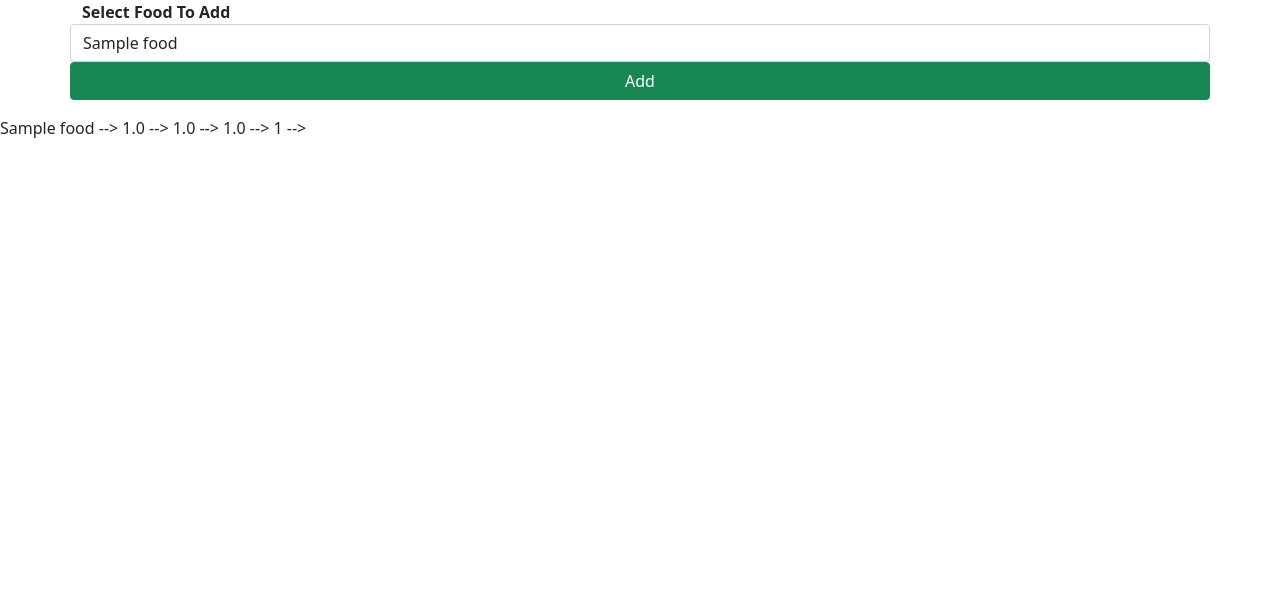
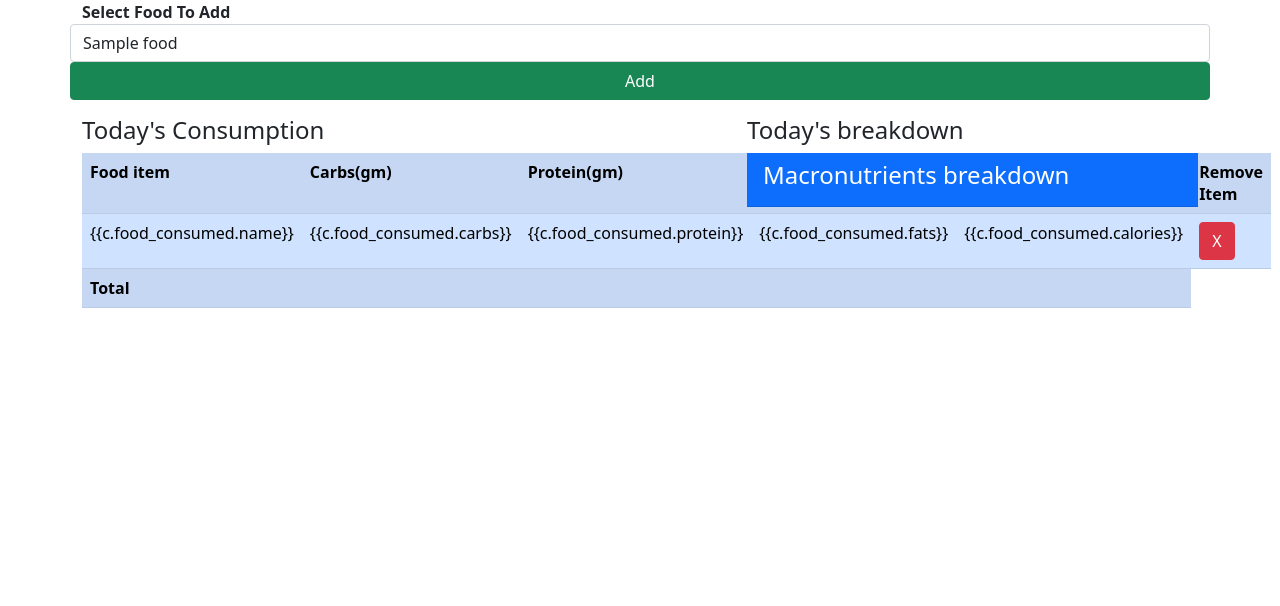
Before and after one commit to syi4/calorie-tracker, a Django app: page / in a window 1280 px wide. Shown: the top 606 px of the page. Run offline with Django 3.2, Linux system fonts and the light colour scheme; a user stored in the database is signed in; tables that the repository leaves empty hold one stand-in row (values such as "Sample post").

Commit message:
added tables

```diff
--- a/app/base/templates/myapp/index.html
+++ b/app/base/templates/myapp/index.html
@@ -29,10 +29,127 @@
           </form>
         </div>
       </div>
+      <div class="row">
+        <div class="col-md-7">
+          <div>
+            <h4>Today's Consumption</h4>
+          </div>
+
+          <table id="table" class="table table-striped table-primary">
+            <tr class="bg-primary text-white">
+              <th>Food item</th>
+              <th>Carbs(gm)</th>
+              <th>Protein(gm)</th>
+              <th>Fats(gm)</th>
+              <th>Calories(Kcal)</th>
+              <th>Remove Item</th>
+            </tr>
+            {% for c in consumed_food %}
+            <tr>
+              <td>{‌{c.food_consumed.name}}</td>
+              <td>{‌{c.food_consumed.carbs}}</td>
+              <td>{‌{c.food_consumed.protein}}</td>
+              <td>{‌{c.food_consumed.fats}}</td>
+              <td>{‌{c.food_consumed.calories}}</td>
+              <td>
+                <a class="btn btn-danger" href="{% url 'delete' c.id %}">X</a>
+              </td>
+            </tr>
+
+            {% endfor %}
+
+            <tr>
+              <td id="name"><b>Total</b></td>
+              <td id="totalCarbs"><b></b></td>
+              <td id="totalProtien"><b></b></td>
+              <td id="totalFats"><b></b></td>
+              <td id="totalCalories"><b></b></td>
+            </tr>
+          </table>
+        </div>
+
+        <div class="col-md-5">
+          <div class="">
+            <h4>Today's breakdown</h4>
+          </div>
+          <div class="card-header text-white bg-primary">
+            <h4>Macronutrients breakdown</h4>
+          </div>
+          <div class="col-md-12">
+            <canvas id="myChart" width="400" height="400"></canvas>
+          </div>
+        </div>
+      </div>
     </div>
+  </body>
+  <script>
+    const table = document.getElementById("table");
+    const carbs = 0,
+      protein = 0,
+      fats = 0,
+      calories = 0;
 
-    {% for c in consumed_food %} {{c.food_consumed.name}} -->
-    {{c.food_consumed.carbs}} --> {{c.food_consumed.protein}} -->
-    {{c.food_consumed.fats}} --> {{c.food_consumed.calories}} --> {% endfor %}
-  </body>
+    for (let i = 1; i < table.rows.length - 1; i++) {
+      console.log(table.rows[i].cells[1].innerHTML);
+      carbs += parseFloat(table.rows[i].cells[1].innerHTML);
+      carbs = Math.round(carbs);
+      protein += parseFloat(table.rows[i].cells[2].innerHTML);
+      protein = Math.round(protein);
+      fats += parseFloat(table.rows[i].cells[3].innerHTML);
+      fats = Math.round(fats);
+      calories += parseFloat(table.rows[i].cells[4].innerHTML);
+      calories = Math.round(calories);
+    }
+    console.log(fats);
+
+    document.getElementById("totalCarbs").innerHTML =
+      "<b>" + carbs + "(gm)</b>";
+
+    document.getElementById("totalProtien").innerHTML =
+      "<b>" + protein + "(gm)</b>";
+
+    document.getElementById("totalFats").innerHTML = "<b>" + fats + "(gm)</b>";
+
+    document.getElementById("totalCalories").innerHTML =
+      "<b>" + calories + "(Kcal)</b>";
+
+    const calPer = (calories / 2000) * 100;
+    document
+      .getElementsByClassName("progress-bar")[0]
+      .setAttribute("style", "width:" + calPer + "%");
+
+    const total = carbs + protein + fats;
+    const carbsP = Math.round((carbs / total) * 100);
+    const protienP = Math.round((protein / total) * 100);
+    const fatsP = Math.round((fats / total) * 100);
+
+    const ctx = document.getElementById("myChart").getContext("2d");
+    const myChart = new Chart(ctx, {
+      type: "doughnut",
+      data: {
+        labels: [
+          "Carbs " + carbsP + "%",
+          "Protein " + protienP + "%",
+          "Fats " + fatsP + "%",
+        ],
+        datasets: [
+          {
+            label: "# of Votes",
+            data: [carbsP, protienP, fatsP],
+            backgroundColor: [
+              "rgba(255, 99, 132, 1)",
+              "rgba(54, 162, 235, 1)",
+              "rgba(255, 206, 86, 1)",
+            ],
+            borderColor: [
+              "rgba(255, 99, 132, 1)",
+              "rgba(54, 162, 235, 1)",
+              "rgba(255, 206, 86, 1)",
+            ],
+            borderWidth: 1,
+          },
+        ],
+      },
+    });
+  </script>
 </html>
```
